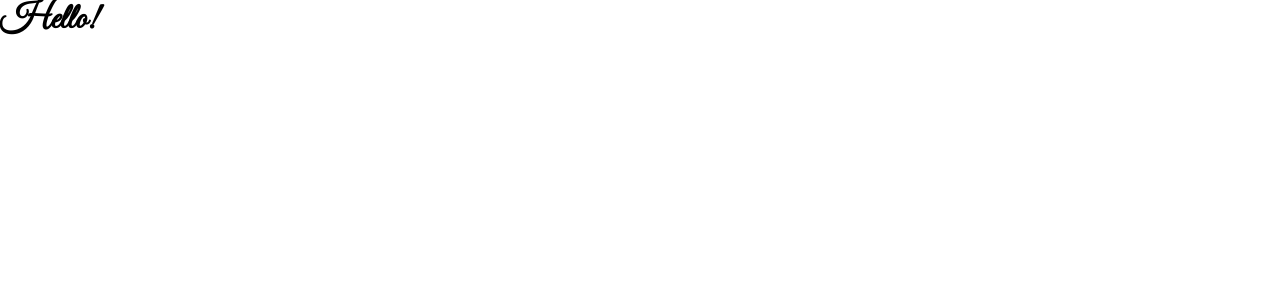
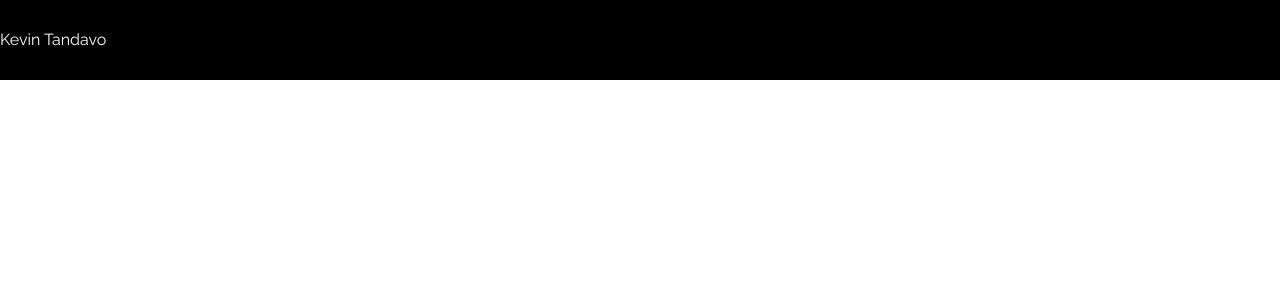
Before and after one commit to Riyuze/portfolio, a React (Create React App) app: page / in a window 1280 px wide. Shown: the top 300 px of the page. Built offline with nearby package versions, Linux system fonts and the light colour scheme.

Commit message:
Added NavBar Component

```diff
--- a/src/App.js
+++ b/src/App.js
@@ -1,7 +1,9 @@
+import NavBar from "./components/NavBar";
+
 function App() {
   return (
     <div>
-      <h1 className="text-4xl font-bold font-signature"> Hello! </h1>
+      <NavBar />
     </div>
   );
 }
--- /dev/null
+++ b/src/components/NavBar.jsx
@@ -0,0 +1,14 @@
+import React from 'react'
+import {FaBars, FaTimes} from "react-icons/fa";
+
+const NavBar = () => {
+  return (
+    <div className='flex justify-between items-center w-full h-20 text-white bg-black fixed'>
+      <div>
+        <h1>Kevin Tandavo</h1>
+      </div>
+    </div>
+  )
+}
+
+export default NavBar
```
